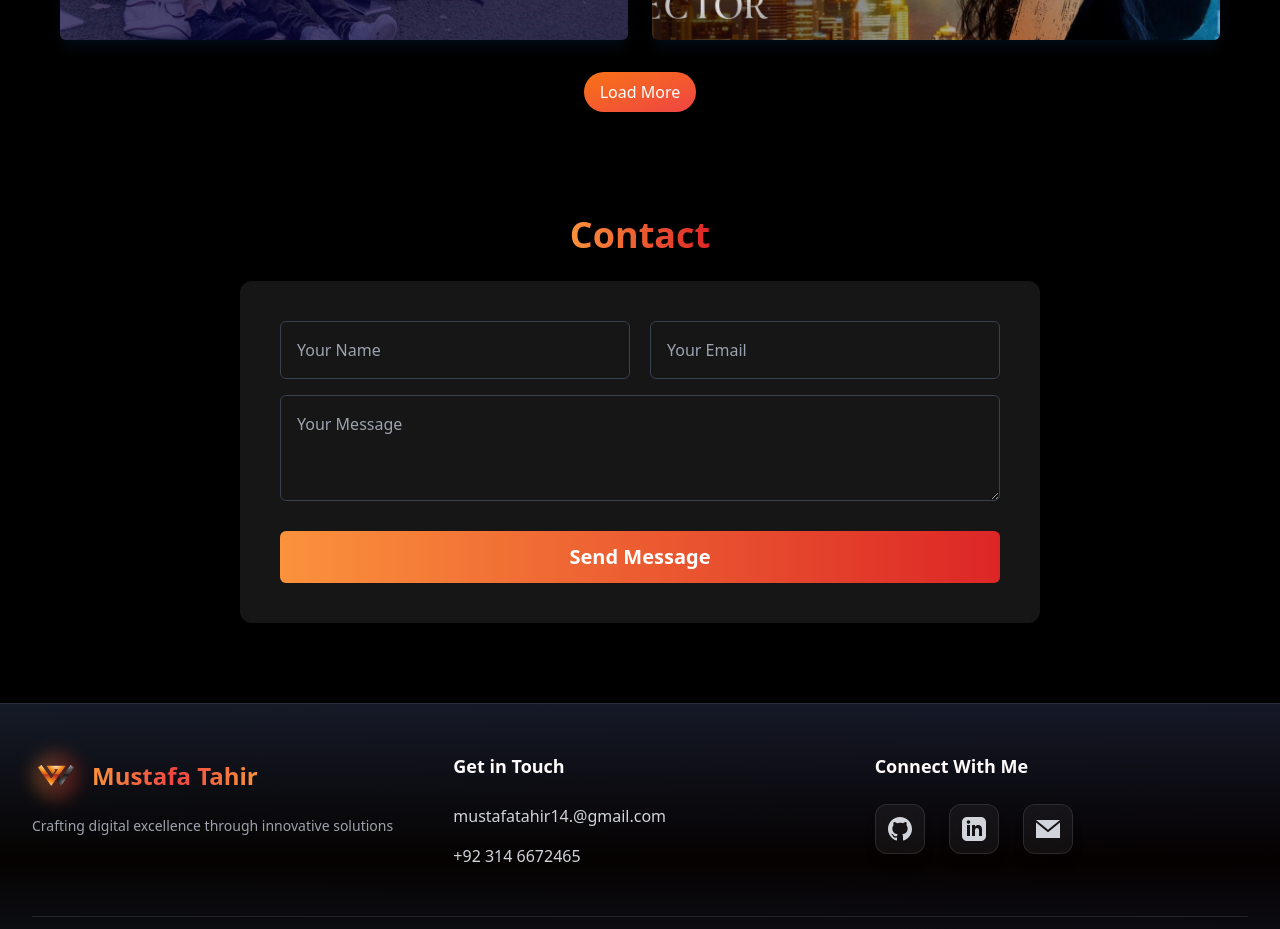
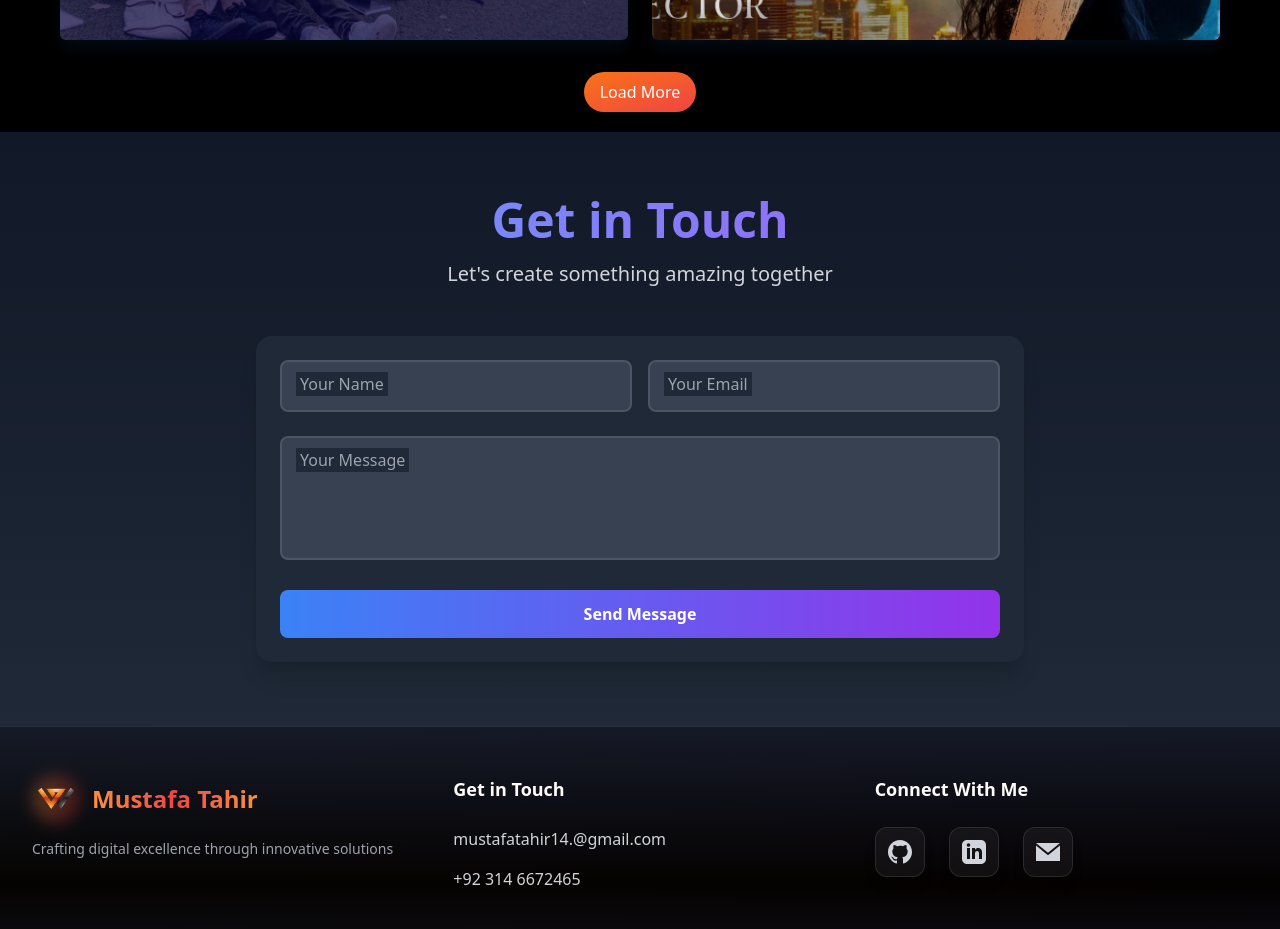
Before and after one commit to Mustafatahir98/Portfolio, a React (Create React App) app: page / in a window 1280 px wide. Shown: the part 3080-4009 px from the top of the page. Built offline with nearby package versions, Linux system fonts and the light colour scheme.

Commit message:
Update Contact.jsx

```diff
--- a/src/components/Contact.jsx
+++ b/src/components/Contact.jsx
@@ -3,6 +3,7 @@ import axios from 'axios';
 
 const Contact = () => {
   const [formData, setFormData] = useState({ name: '', email: '', message: '' });
+  const [isSubmitting, setIsSubmitting] = useState(false);
 
   const handleChange = (e) => {
     setFormData({ ...formData, [e.target.name]: e.target.value });
@@ -10,62 +11,96 @@ const Contact = () => {
 
   const handleSubmit = async (e) => {
     e.preventDefault();
+    setIsSubmitting(true);
     try {
       await axios.post('http://localhost:5000/send', formData);
       alert('Message sent successfully');
+      setFormData({ name: '', email: '', message: '' });
     } catch (error) {
       console.error(error);
       alert('Failed to send message');
+    } finally {
+      setIsSubmitting(false);
     }
   };
 
   return (
-    <div className='max-w-[1200px] mx-auto sm:py-20 p-5' id='contact'>
-      <div className='text-center'>
-        <h2 className='primary-color text-4xl font-bold leading-tight'>Contact</h2>
+    <section className="relative bg-gradient-to-b from-gray-900 to-gray-800 py-16 px-5" id="contact">
+      <div className="max-w-6xl mx-auto">
+        <div className="text-center mb-12">
+          <h2 className="text-4xl md:text-5xl font-bold bg-gradient-to-r from-blue-400 to-purple-500 bg-clip-text text-transparent mb-4">
+            Get in Touch
+          </h2>
+          <p className="text-gray-300 text-lg md:text-xl">Let's create something amazing together</p>
         </div>
 
-      <div className='max-w-[800px] mx-auto'>
-        <div className='mt-6 p-10 bg-[#161616] rounded-xl'>
-          <form onSubmit={handleSubmit}>
-            <div className="grid grid-cols-1 sm:grid-cols-2 gap-x-5 gap-y-4">
-              <div>
+        <div className="max-w-3xl mx-auto bg-gray-800 rounded-2xl p-6 shadow-xl">
+          <form onSubmit={handleSubmit} className="space-y-6">
+            <div className="grid grid-cols-1 md:grid-cols-2 gap-4">
+              <div className="relative">
                 <input
                   type="text"
                   name="name"
-                  placeholder="Your Name"
+                  value={formData.name}
                   onChange={handleChange}
-                  className="bg-[#161616] w-full px-4 py-4 text-gray-400 placeholder-gray-400 border border-gray-700 rounded-md focus:outline-none focus:border-red-600"
+                  className="w-full px-4 py-3 bg-gray-700 rounded-lg border-2 border-gray-600 focus:border-blue-400 focus:ring-2 focus:ring-blue-300 outline-none transition-all placeholder-transparent peer"
+                  placeholder=" "
+                  required
                 />
+                <label className="absolute left-4 -top-3 px-1 bg-gray-800 text-sm text-blue-300 transition-all peer-placeholder-shown:text-base peer-placeholder-shown:text-gray-400 peer-placeholder-shown:top-3 peer-focus:-top-3 peer-focus:text-sm peer-focus:text-blue-300">
+                  Your Name
+                </label>
               </div>
-              <div>
+
+              <div className="relative">
                 <input
                   type="email"
                   name="email"
-                  placeholder="Your Email"
+                  value={formData.email}
                   onChange={handleChange}
-                  className="bg-[#161616] w-full px-4 py-4 text-gray-400 placeholder-gray-400 border border-gray-700 rounded-md focus:outline-none focus:border-red-600"
+                  className="w-full px-4 py-3 bg-gray-700 rounded-lg border-2 border-gray-600 focus:border-purple-400 focus:ring-2 focus:ring-purple-300 outline-none transition-all placeholder-transparent peer"
+                  placeholder=" "
+                  required
                 />
+                <label className="absolute left-4 -top-3 px-1 bg-gray-800 text-sm text-purple-300 transition-all peer-placeholder-shown:text-base peer-placeholder-shown:text-gray-400 peer-placeholder-shown:top-3 peer-focus:-top-3 peer-focus:text-sm peer-focus:text-purple-300">
+                  Your Email
+                </label>
               </div>
-              <div className='sm:col-span-2'>
+            </div>
+
+            <div className="relative">
               <textarea
                 name="message"
-                  placeholder="Your Message"
-                  rows="3"
+                value={formData.message}
                 onChange={handleChange}
-                  className="bg-[#161616] w-full px-4 py-4 text-gray-400 placeholder-gray-400 border border-gray-700 rounded-md focus:outline-none focus:border-red-600"
+                rows="4"
+                className="w-full px-4 py-3 bg-gray-700 rounded-lg border-2 border-gray-600 focus:border-pink-400 focus:ring-2 focus:ring-pink-300 outline-none transition-all placeholder-transparent peer resize-none"
+                placeholder=" "
+                required
               />
+              <label className="absolute left-4 -top-3 px-1 bg-gray-800 text-sm text-pink-300 transition-all peer-placeholder-shown:text-base peer-placeholder-shown:text-gray-400 peer-placeholder-shown:top-3 peer-focus:-top-3 peer-focus:text-sm peer-focus:text-pink-300">
+                Your Message
+              </label>
             </div>
-              <div className='sm:col-span-2'>
-                <button type='submit' className='text-xl w-full p-3 mt-2 font-semibold text-white bg-primary-color rounded-md'>
-                  Send Message
+
+            <button
+              type="submit"
+              disabled={isSubmitting}
+              className="w-full py-3 bg-gradient-to-r from-blue-500 to-purple-600 rounded-lg font-semibold text-white hover:shadow-lg transition-all duration-300 hover:scale-[1.02] disabled:opacity-50 disabled:cursor-not-allowed"
+            >
+              {isSubmitting ? (
+                <div className="flex items-center justify-center gap-2">
+                  <div className="w-5 h-5 border-2 border-white border-t-transparent rounded-full animate-spin"></div>
+                  Sending...
+                </div>
+              ) : (
+                'Send Message'
+              )}
             </button>
-              </div>
-            </div>
           </form>
         </div>
       </div>
-    </div>
+    </section>
   );
 };
 
```
Lines whose indentation alone changed are shown as unchanged.
